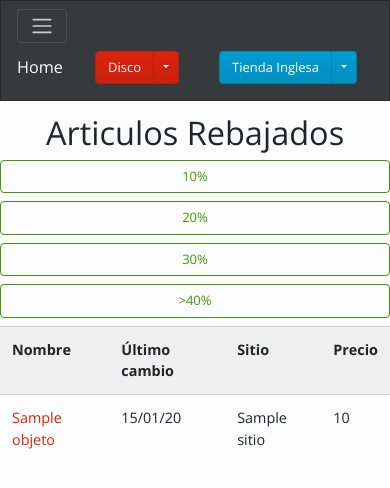
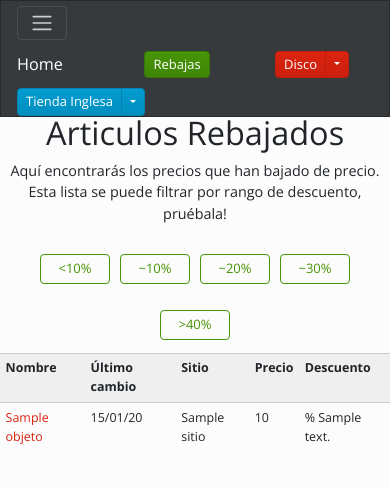
Before and after one commit to EnumaHub/urulogs, a Flask app: template templates/rebajas.html in a window 390 px wide. Shown: the top 488 px of the page. Run offline with Flask 2, Linux system fonts and the light colour scheme; the template is opened without the code that fills it: most values are stand-ins (such as "Sample title", 1, 10 or a date in 2020); some libraries are stand-ins or nearby versions.

Commit message:
Fixed discount ranges, responsive navbar and discount logic

```diff
--- a/app.py
+++ b/app.py
@@ -3,10 +3,14 @@ import pymongo
 from flask_paginate import Pagination, get_page_args
 import data
 from errors.handlers import errors
+import jinja2
 
 
 app = Flask(__name__, static_url_path="/static", static_folder='static')
 app.register_blueprint(errors)
+
+app.jinja_env.globals.update(zip=zip)
+
 
 
 
@@ -119,7 +123,7 @@ def disco_categoria(categoria):
     page, per_page, offset = get_page_args(page_parameter='page',
                                            per_page_parameter='per_page')
 
-    per_page = 13
+
     total = len(categorias)
     pagination_objetos = get_objetos(offset=offset, per_page=per_page)
     pagination = Pagination(page=page, per_page=per_page, total=total,
@@ -143,7 +147,7 @@ def ti_categoria(categoria):
     page, per_page, offset = get_page_args(page_parameter='page',
                                            per_page_parameter='per_page')
 
-    per_page = 13
+
     total = len(categorias)
     pagination_objetos = get_objetos(offset=offset, per_page=per_page)
     pagination = Pagination(page=page, per_page=per_page, total=total,
@@ -166,7 +170,7 @@ def categoria(categoria):
     page, per_page, offset = get_page_args(page_parameter='page',
                                            per_page_parameter='per_page')
 
-    per_page = 13
+
     total = len(cat_productos)
     pagination_objetos = get_objetos(offset=offset, per_page=per_page)
     pagination = Pagination(page=page, per_page=per_page, total=total,
@@ -194,8 +198,11 @@ def rebajas():
     value = request.args.get('rebaja')
     if value:
         value = float(value)
-    objetos = data.rebajas(value)
-    return render_template('rebajas.html', objetos=objetos, value=value)
+    objetos, descuentos = data.rebajas(value)
+    lista1 = list(zip(objetos, descuentos))
+
+
+    return render_template('rebajas.html', objetos=objetos, descuentos=descuentos, value=value, lista1=lista1)
 
 
 
--- a/static/index.css
+++ b/static/index.css
@@ -6,7 +6,37 @@
 
   }
 
+.discount-button {
+    width: 70px;
+    height: 30px;
+    margin: 5px;
+}
 
+.rangos {
+  text-align: center;
+  display: flex;
+  justify-content: center;
+}
+
+.discount_page {
+  font-size: 0.78rem;
+}
+
+.discount_page th, .discount_page td {
+  padding: 0.35rem;
+}
+
+.navb {
+  padding-right: 10px;
+}
+
+.navbar {
+  padding: 0.3rem 1rem 0 1rem ;
+}
+
+.btn {
+  padding: 0.19rem 0.5rem;
+}
 
 .display-3 {
   font-size: 3.5rem;
@@ -59,10 +89,8 @@
 
 }
 
-.my-md-0 {
+.bar {
   position:relative;
-
-
 }
 
 .sadino {
@@ -72,22 +100,51 @@
 }
 
 
+
 /*----Media Queries ---*/
 
 @media (min-width: 768px) {
+
+  .discount_page {
+  font-size: 0.9rem;
+  }
+
+  .discount_page th, .discount_page td {
+  padding: 0.754rem;
+  }
+
 
   .chart-container {
     height:40vh;
   }
 
-  .table-responsive {
 
+
+  .bar {
+    margin-left: 9rem;
   }
 
 }
 
 
 @media (min-width: 1000px) {
+  .bar {
+  left: 350px;
+  }
+
+
+  .btn-success {
+    margin-right: 1.5rem;
+
+  }
+
+  .discount_page {
+  font-size: 0.9rem;
+  }
+
+  .discount_page th, .discount_page td {
+  padding: 0.754rem;
+  }
 
   .chart-container {
     height:35vh;
--- a/templates/disco.html
+++ b/templates/disco.html
@@ -7,6 +7,7 @@
 
 
 		<h1 align="center">Articulos Disco</h1>
+		<div class="table-responsive">
 			<table class="table table-striped">
 				<tr>
 					<th>Nombre</th>
@@ -27,6 +28,7 @@
 
 			{% endfor %}
 			</table>
+		</div>
 
 		{{ pagination.links }}
 
--- a/templates/includes/_navbar.html
+++ b/templates/includes/_navbar.html
@@ -3,8 +3,11 @@
       <span class="navbar-toggler-icon"></span>
   </button>
 
+
+
     <div class="container">
       <a class="navbar-brand" href="/">Home</a>
+      <a href="http://127.0.0.1:5000/rebajas"><button type="button" class="btn btn-success">Rebajas</button></a>
       <div class="btn-group mr-4">
         <button type="button" class="btn btn-primary" onclick="window.location.href = '/disco';">Disco</button>
         <button type="button" class="btn btn-primary dropdown-toggle dropdown-toggle-split"  data-toggle="dropdown" aria-haspopup="true" aria-expanded="false">
@@ -44,7 +47,7 @@
       </div>
       <div class="collapse navbar-collapse" id="navbarsExample07">
 
-        <form class="form-inline my-2 my-md-0" method="GET" action="http://127.0.0.1:5000/search" >
+        <form class="form-inline my-2 my-md-0 bar" method="GET" action="http://127.0.0.1:5000/search" >
           <input class="form-control" type="text" name="query" id="query" placeholder="Buscar">
         </form>
       </div>
--- a/templates/rebajas.html
+++ b/templates/rebajas.html
@@ -3,44 +3,74 @@
 	{% block body %}
 
 
-	<h1 align="center">Articulos Rebajados</h1>
+	<h1  align="center">Articulos Rebajados</h1>
 
-	<form class="form-inline my-2 my-md-0" method="GET" action="http://127.0.0.1:5000/rebajas" >
-		<button type="submit" name="rebaja" value="10" id="rebaja" class="form-control btn btn-outline-success">10%</button>
+	<div class="row-sm-md-lg-6 rangos">
+	  <p> Aquí encontrarás los precios que han bajado de precio.
+	  Esta lista se puede filtrar por rango de descuento, pruébala!</p>
+	</div>
+
+
+	<div class="container">
+     <div class="row mb-6 rangos">
+      <div class="col-sm-md-lg-2">
+		<form class="form-inline my-2 my-md-0 discount_page" method="GET" action="http://127.0.0.1:5000/rebajas" >
+			<button type="submit" name="rebaja" value="1" id="rebaja" class="form-control btn btn-outline-success discount-button"><10%</button>
 		</form>
+	  </div>
 
-	<form class="form-inline my-2 my-md-0" method="GET" action="http://127.0.0.1:5000/rebajas" >
-		<button type="submit" name="rebaja" value="20" id="rebaja" class="form-control btn btn-outline-success">20%</button>
+	  <div class="col-sm-md-lg-2">
+		<form class="form-inline my-2 my-md-0 discount_page" method="GET" action="http://127.0.0.1:5000/rebajas" >
+			<button type="submit" name="rebaja" value="10" id="rebaja" class="form-control btn btn-outline-success discount-button">~10%</button>
 		</form>
+	  </div>
 
-	<form class="form-inline my-2 my-md-0" method="GET" action="http://127.0.0.1:5000/rebajas" >
-		<button type="submit" name="rebaja" value="30" id="rebaja" class="form-control btn btn-outline-success">30%</button>
+	  <div class="col-sm-md-lg-2">
+		<form class="form-inline my-2 my-md-0 discount_page" method="GET" action="http://127.0.0.1:5000/rebajas" >
+			<button type="submit" name="rebaja" value="20" id="rebaja" class="form-control btn btn-outline-success discount-button">~20%</button>
 		</form>
+	  </div>
 
-	<form class="form-inline my-2 my-md-0" method="GET" action="http://127.0.0.1:5000/rebajas" >
-		<button type="submit" name="rebaja" value="40" id="rebaja" class="form-control btn btn-outline-success">>40%</button>
+	  <div class="col-sm-md-lg-2">
+		<form class="form-inline my-2 my-md-0 discount_page" method="GET" action="http://127.0.0.1:5000/rebajas" >
+			<button type="submit" name="rebaja" value="30" id="rebaja" class="form-control btn btn-outline-success discount-button">~30%</button>
 		</form>
+	  </div>
 
-		<table class="table table-striped">
+	  <div class="col-sm-md-lg-2">
+		<form class="form-inline my-2 my-md-0 discount_page" method="GET" action="http://127.0.0.1:5000/rebajas" >
+			<button type="submit" name="rebaja" value="40" id="rebaja" class="form-control btn btn-outline-success discount-button">>40%</button>
+		</form>
+	  </div>
+
+
+	 </div>
+	</div>
+
+		<div class="table table-responsive w-100 d-block d-md-table discount_page">
+			<table class="table table-sm-md-lg table-striped">
 				<tr>
 					<th>Nombre</th>
 					<th>Último cambio</th>
 					<th>Sitio</th>
 					<th>Precio</th>
+					<th>Descuento</th>
 				</tr>
 
 
 
-		{% for objeto in objetos %}
+			{% for objeto, descuento in lista1 %}
 				<tr>
 					<td><a href="articulos/{{objeto['nombre']}}">{{objeto['nombre']}}</a></td>
 					<td>{{objeto['precios'][-1]['fecha'].strftime("%d/%m/%y")}}</td>
 					<td>{{objeto['sitio']}}</td>
 					<td>{{objeto['precios'][-1]['precio']}}</td>
+					<td>% {{descuento}}</td>
 				</tr>
 
 			{% endfor %}
 			</table>
+		</div>
 
 
 
```
Also changed, not shown: data.py (+53 -44 lines), templates/home.html (+17 -2 lines), static/discounts.png (added). Lines whose indentation alone changed are shown as unchanged.
